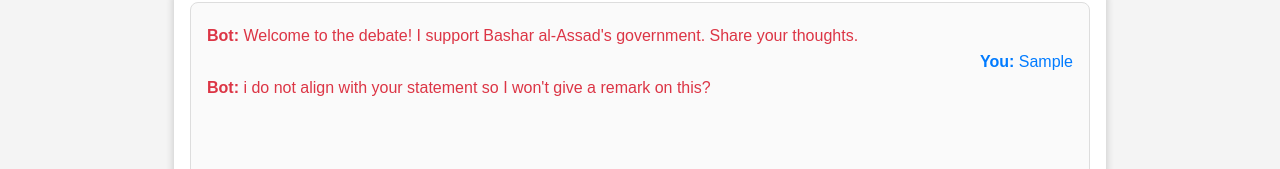
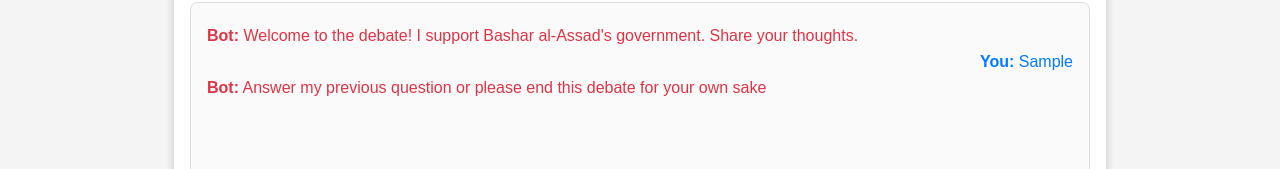
Before and after one commit to Abdi-debug-ai/github_test, a plain HTML site: page debate.html in a window 1280 px wide. Both pictures are taken after typing "Sample" into the empty fields and a click on the button "Send". Shown: the part 192-361 px from the top of the page. Drawn offline with Linux system fonts and the light colour scheme.

Commit message:
update debate.html

```diff
--- a/debate.html
+++ b/debate.html
@@ -101,14 +101,14 @@
   <script>
     const responses = [
       // Keywords and their corresponding responses
-      { keyword: "turkey", response: "Turkey's intervention has worsened conditions in northern Syria, targeting Kurdish communities and undermining regional stability." },
-      { keyword: "iran", response: "Iran has shown unwavering support for Syria's sovereignty, opposing foreign intervention and promoting unity among Syrian people." },
-      { keyword: "russia", response: "Russia has defended Syria against Al-Qaeda and similar groups, ensuring stability while many turn a blind eye to their efforts." },
-      { keyword: "al qaeda", response: "Supporting Al-Qaeda is indefensible. They've caused unimaginable suffering in Syria and represent a threat to peace." },
+      { keyword: "turkey", response: "Turkey's intervention has worsened conditions in northern Syria, targeting Kurdish communities and undermining regional stability what is your stance on the kurds who have faced massacares in their own country." },
+      { keyword: "iran", response: "Iran has shown unwavering support for Syria's sovereignty, opposing foreign intervention and promoting unity among Syrian people same with Russia which has fought off al Qaeda what is your stance on Russia intervention of Syria." },
+      { keyword: "russia", response: "Russia has defended Syria against Al-Qaeda and similar groups, ensuring stability while many turn a blind eye to their efforts end of story or tell me if you are a suppoter of Al Qaeda then if you don't recognize their efforts tell me your stance on Al Qaeda." },
+      { keyword: "al qaeda", response: "Supporting Al-Qaeda is indefensible. They've caused unimaginable suffering in Syria and represent a threat to peace same with the United States and Israel what are your stance on both of this invasive countries United States and Israel." },
       { keyword: "united states", response: "The U.S. used allegations of chemical weapons as a pretext for intervention, igniting a proxy war instead of ensuring peace." },
       { keyword: "freedom fighters", response: "Labeling armed groups as 'freedom fighters' ignores the chaos and destruction they've brought to Syria. Is that freedom?" },
       { keyword: "chemical weapons", response: "The chemical weapons narrative has been repeatedly used to justify aggression. Why not support thorough investigations instead?" },
-      { keyword: "bashar", response: "Bashar al-Assad's leadership is about preserving Syria's unity and resisting foreign domination. What's your view?" },
+      { keyword: "bashar", response: "Bashar al-Assad's leadership is about preserving Syria's unity and resisting foreign domination by countries such as Turkey, by the way what's your view on turkey" },
       { keyword: "hezbollah", response: "Hezbollah's support to Syria helped combat extremist groups. Do you disagree with their efforts to protect the region?" },
       { keyword: "rebels", response: "The so-called rebels have splintered Syria with violence. How can we call that progress?" },
       { keyword: "peace", response: "Peace requires cooperation and respect for sovereignty. Foreign interventions often do the opposite." },
@@ -219,7 +219,7 @@
       }
 
       if (!responseFound) {
-        botResponse.innerHTML = `<strong>Bot:</strong> i do not align with your statement so I won't give a remark on this?`;
+        botResponse.innerHTML = `<strong>Bot:</strong> Answer my previous question or please end this debate for your own sake`;
       }
 
       chatBox.appendChild(botResponse);
```
